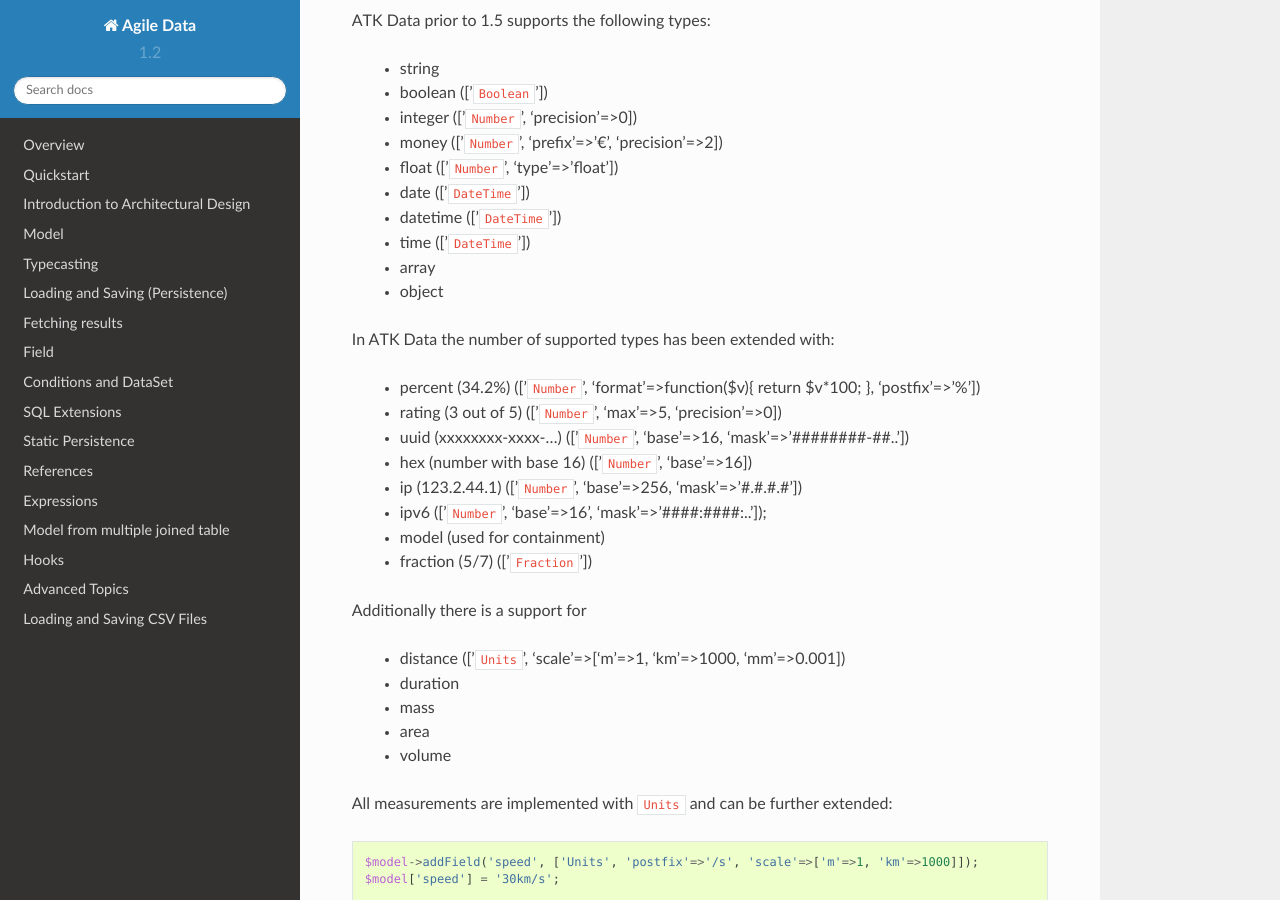
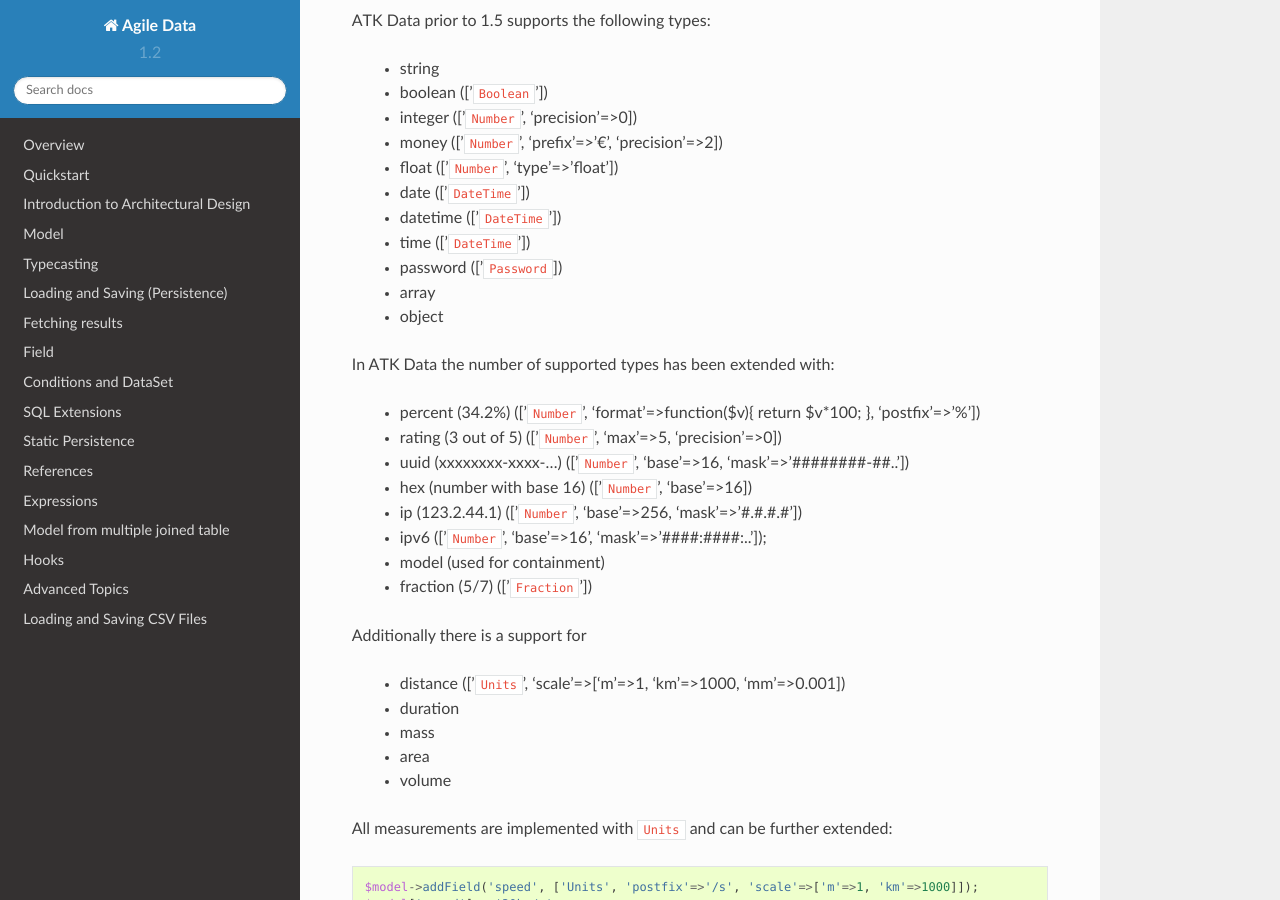
Before and after one commit to atk4/data, a Sphinx documentation site: the page built from docs/types.rst, in a window 1280 px wide and 900 px high, scrolled down 1784 px. Built offline with Sphinx 7.4.7 and the Read the Docs theme 2.0.0, drawn with Linux system fonts in a browser that asks for light colours; pages that are not in the unit, such as notebooks, are missing from menus; cross-references to code outside the pages are shown as plain code.

Commit message:
add password type

```diff
--- a/docs/types.rst
+++ b/docs/types.rst
@@ -86,6 +86,7 @@ ATK Data prior to 1.5 supports the following types:
  - date ([':php:class:`DateTime`'])
  - datetime ([':php:class:`DateTime`'])
  - time ([':php:class:`DateTime`'])
+ - password ([':php:class:`Password`])
  - array
  - object
 
```
